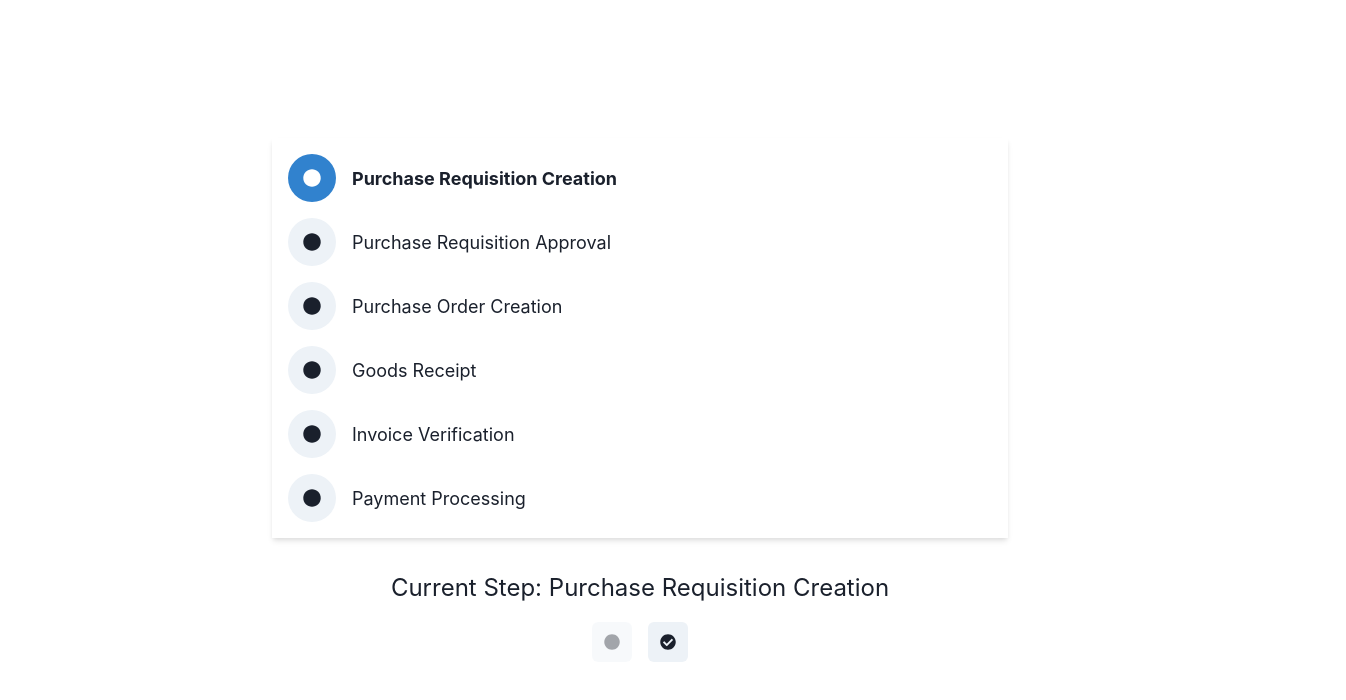
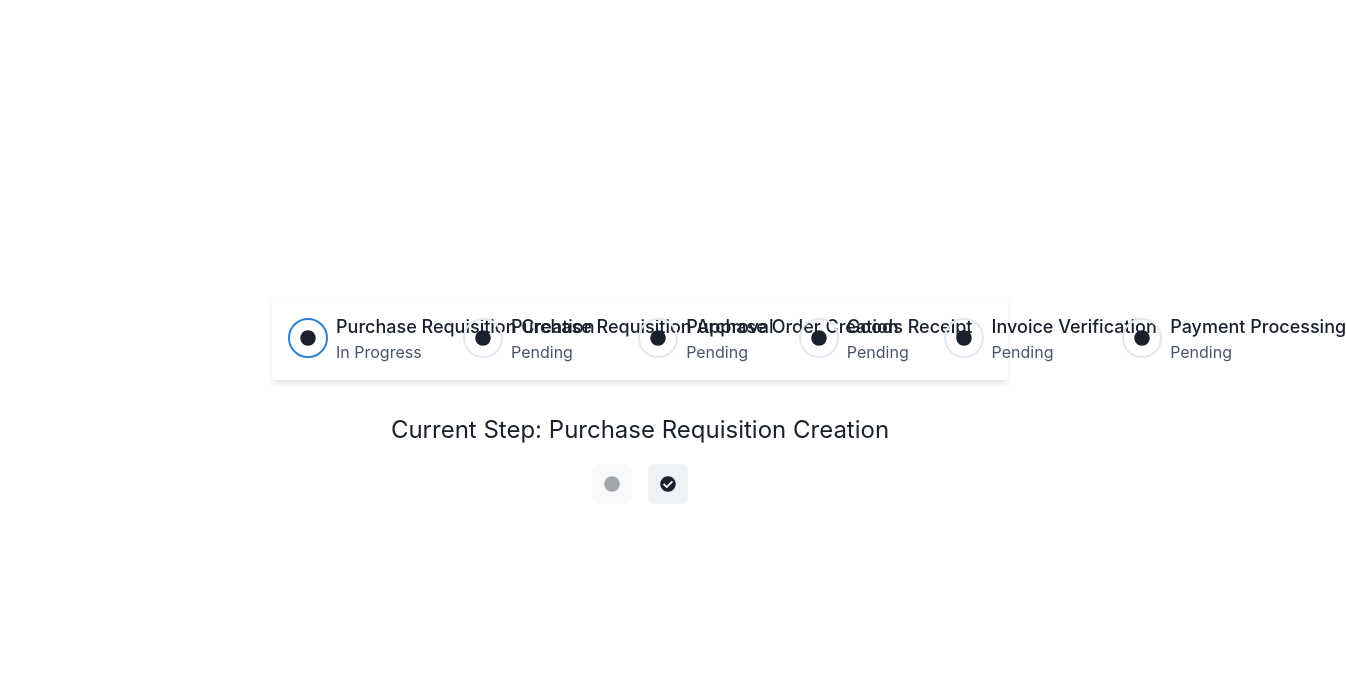
Before and after one commit to GPT-Engineer-App/customizable-progress-steps-react, a React (Vite) app: page / in a window 1280 px wide. Shown: the top 700 px of the page, 1346 px wide, since content can reach past the window. Built offline with nearby package versions, Linux system fonts and the light colour scheme.

Commit message:
Added a stepper progress bar to the `ProgressSteps` component using Chakra UI's `Stepper` component.
Prompt: i want  Stepper progress bar

```diff
--- a/src/pages/Index.jsx
+++ b/src/pages/Index.jsx
@@ -1,26 +1,32 @@
 import { useState } from "react";
-import { Container, VStack, HStack, Box, Text, IconButton, Progress, Flex } from "@chakra-ui/react";
+import { Container, VStack, HStack, Box, Text, IconButton, Progress, Flex, Stepper, Step, StepIndicator, StepStatus, StepTitle, StepDescription, StepSeparator } from "@chakra-ui/react";
 import { FaCheckCircle, FaCircle } from "react-icons/fa";
 
 const steps = ["Purchase Requisition Creation", "Purchase Requisition Approval", "Purchase Order Creation", "Goods Receipt", "Invoice Verification", "Payment Processing"];
 
-const Step = ({ step, isCompleted, isActive }) => {
+const StepItem = ({ step, index, currentStep }) => {
   return (
-    <HStack spacing={4} align="center">
-      <IconButton aria-label={step} icon={isCompleted ? <FaCheckCircle /> : <FaCircle />} colorScheme={isCompleted ? "green" : isActive ? "blue" : "gray"} isRound size="lg" />
-      <Text fontSize="lg" fontWeight={isActive ? "bold" : "normal"}>
-        {step}
-      </Text>
-    </HStack>
+    <Step key={index}>
+      <StepIndicator>
+        <StepStatus complete={<FaCheckCircle />} incomplete={<FaCircle />} active={<FaCircle />} />
+      </StepIndicator>
+      <Box flexShrink="0">
+        <StepTitle>{step}</StepTitle>
+        <StepDescription>{index < currentStep ? "Completed" : index === currentStep ? "In Progress" : "Pending"}</StepDescription>
+      </Box>
+      <StepSeparator />
+    </Step>
   );
 };
 
 const ProgressSteps = ({ currentStep }) => {
   return (
     <VStack spacing={4} align="stretch">
-      {steps.map((step, index) => (
-        <Step key={index} step={step} isCompleted={index < currentStep} isActive={index === currentStep} />
-      ))}
+      <Stepper index={currentStep} colorScheme="blue" size="lg">
+        {steps.map((step, index) => (
+          <StepItem key={index} step={step} index={index} currentStep={currentStep} />
+        ))}
+      </Stepper>
     </VStack>
   );
 };
```
